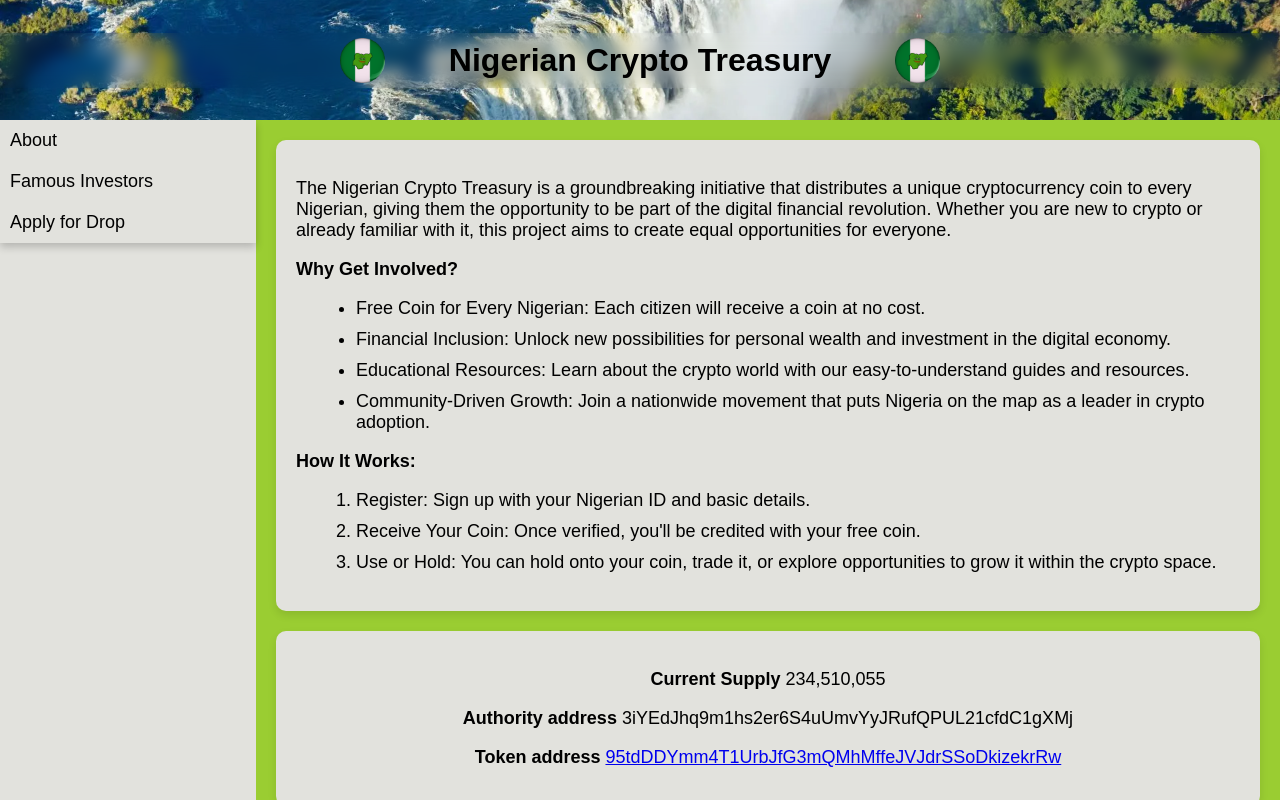
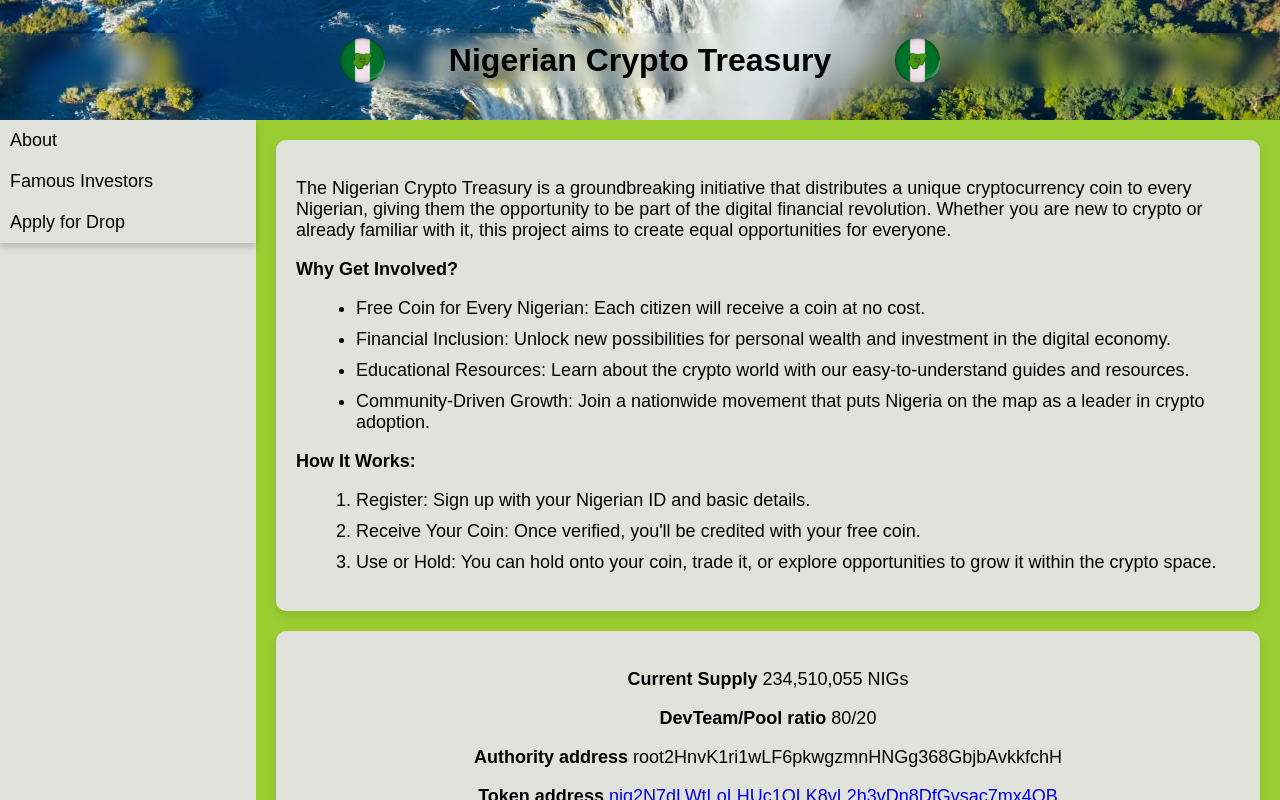
Before and after one commit to nigerianpeoplescryptotreasury/site, a React (Vite) app: page / in a window 1280 px wide. Built offline with nearby package versions, Linux system fonts and the light colour scheme.

Commit message:
Update commit

```diff
--- a/src/About/About.jsx
+++ b/src/About/About.jsx
@@ -26,11 +26,12 @@ function About() {
           </ol>
       </div>
       <div className={styles["about-coin"]}>
-  <p> <b>Current Supply</b> 234,510,055</p>
-  <p> <b>Authority address</b> <span className={styles.address}>3iYEdJhq9m1hs2er6S4uUmvYyJRufQPUL21cfdC1gXMj</span></p>
+  <p> <b>Current Supply</b> 234,510,055 NIGs</p>
+  <p> <b>DevTeam/Pool ratio</b> <span className={styles.address}>80/20</span></p>
+  <p> <b>Authority address</b> <span className={styles.address}>root2HnvK1ri1wLF6pkwgzmnHNGg368GbjbAvkkfchH</span></p>
   <p> <b>Token address </b>
-    <a href="https://solscan.io/token/95tdDDYmm4T1UrbJfG3mQMhMffeJVJdrSSoDkizekrRw" target="_blank" rel="noopener noreferrer" className={styles.address}>
-      95tdDDYmm4T1UrbJfG3mQMhMffeJVJdrSSoDkizekrRw
+    <a href="https://solscan.io/token/nig2N7dLWtLoLHUc1QLK8vL2h3vDn8DfGvsac7mx4QB" target="_blank" rel="noopener noreferrer" className={styles.address}>
+        nig2N7dLWtLoLHUc1QLK8vL2h3vDn8DfGvsac7mx4QB
     </a>
   </p>
 </div>
```
